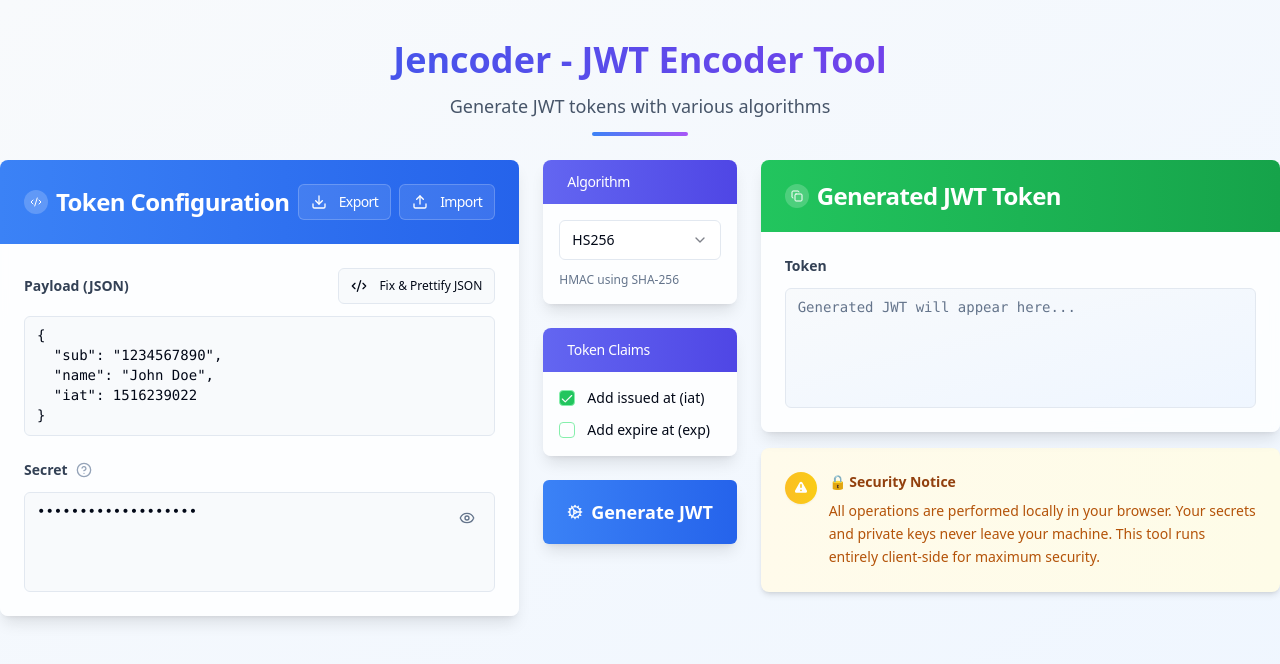
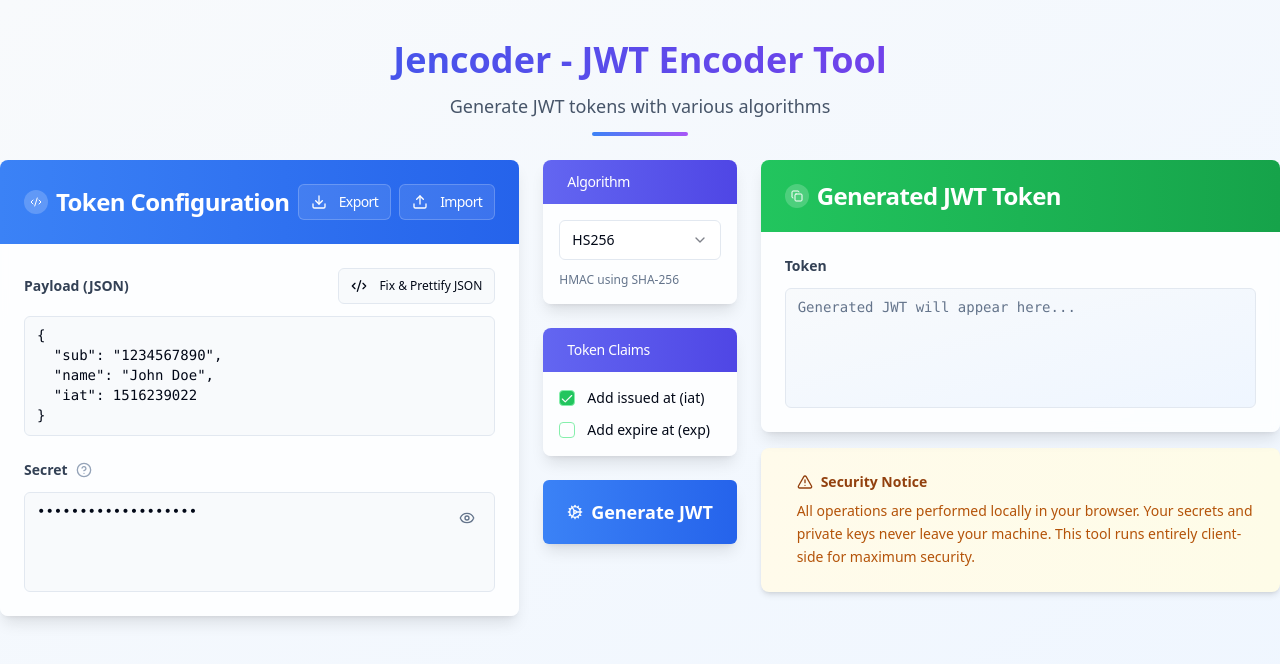
Before and after one commit to ashabhussan/jencoder, a React (Vite) app: page / in a window 1280 px wide. Shown: the top 664 px of the page. Built offline with nearby package versions, Linux system fonts and the light colour scheme.

Commit message:
fix: used icon instead of svg for security notice

```diff
--- a/src/pages/Index.tsx
+++ b/src/pages/Index.tsx
@@ -29,7 +29,8 @@ import {
   Upload,
   Code2,
   HelpCircle,
-  CogIcon,
+  Cog,
+  TriangleAlert,
 } from "lucide-react";
 import { Separator } from "@/components/ui/separator";
 import { algorithmConfig } from "@/config/theme";
@@ -487,8 +488,8 @@ const Index = () => {
                             </TooltipTrigger>
                             <TooltipContent>
                               <p>
-                                Used for signing JWT. Paste your private key
-                                starting with -----BEGIN PRIVATE KEY-----
+                                Used for signing JWT. Enter your private key in
+                                PKCS#8 format with minimum 2048 characters
                               </p>
                             </TooltipContent>
                           </Tooltip>
@@ -733,7 +734,7 @@ const Index = () => {
                   text-white shadow-lg hover:shadow-xl transition-all duration-200 transform hover:scale-[1.02]"
                   size="default"
                 >
-                  <CogIcon className="h-4 w-4" />
+                  <Cog className="h-4 w-4" />
                   Generate JWT
                 </Button>
               </div>
@@ -818,27 +819,10 @@ const Index = () => {
               <Card className="border-0 shadow-md bg-gradient-to-r from-amber-50 to-yellow-50">
                 <CardContent className="pt-6">
                   <div className="flex items-start space-x-3">
-                    <div className="flex-shrink-0">
-                      <div
-                        className="w-8 h-8 bg-gradient-to-r from-amber-400 to-yellow-400 rounded-full
-                        flex items-center justify-center shadow-sm"
-                      >
-                        <svg
-                          className="w-4 h-4 text-white"
-                          fill="currentColor"
-                          viewBox="0 0 20 20"
-                        >
-                          <path
-                            fillRule="evenodd"
-                            d="M8.257 3.099c.765-1.36 2.722-1.36 3.486 0l5.58 9.92c.75 1.334-.213 2.98-1.742 2.98H4.42c-1.53 0-2.493-1.646-1.743-2.98l5.58-9.92zM11 13a1 1 0 11-2 0 1 1 0 012 0zm-1-8a1 1 0 00-1 1v3a1 1 0 002 0V6a1 1 0 00-1-1z"
-                            clipRule="evenodd"
-                          />
-                        </svg>
-                      </div>
-                    </div>
+                    <div className="flex-shrink-0"></div>
                     <div className="space-y-2">
-                      <p className="text-sm font-semibold text-amber-800">
-                        🔒 Security Notice
+                      <p className="text-sm font-semibold text-amber-800 flex items-center gap-2">
+                        <TriangleAlert className="h-4 w-4" /> Security Notice
                       </p>
                       <p className="text-sm text-amber-700 leading-relaxed">
                         All operations are performed locally in your browser.
```
